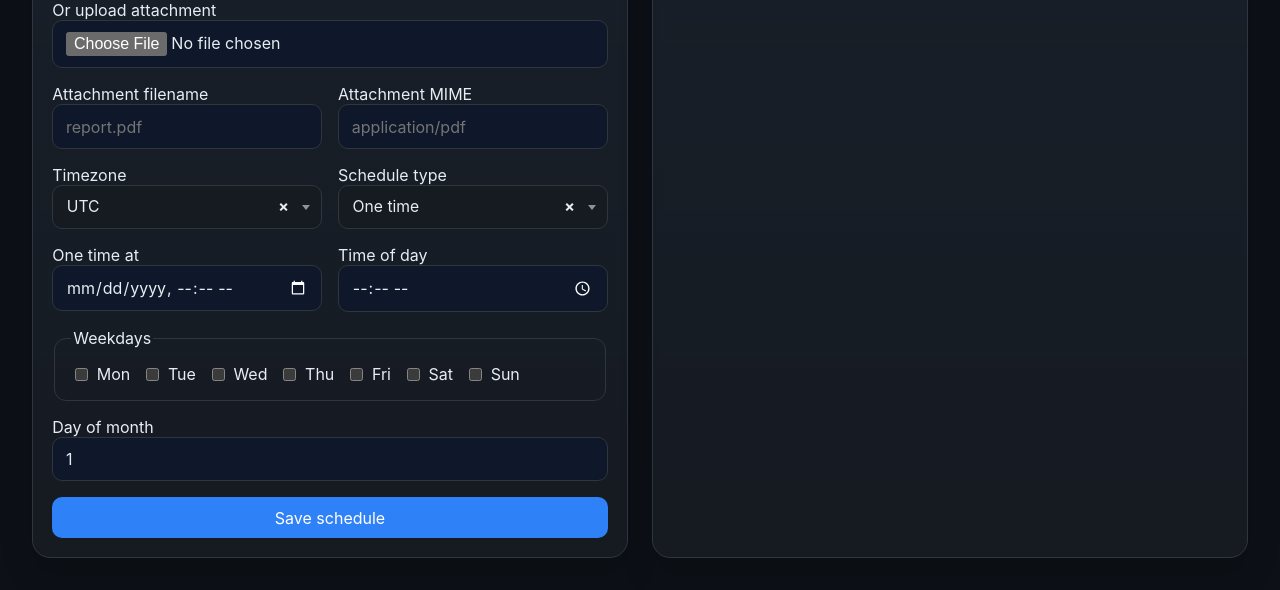
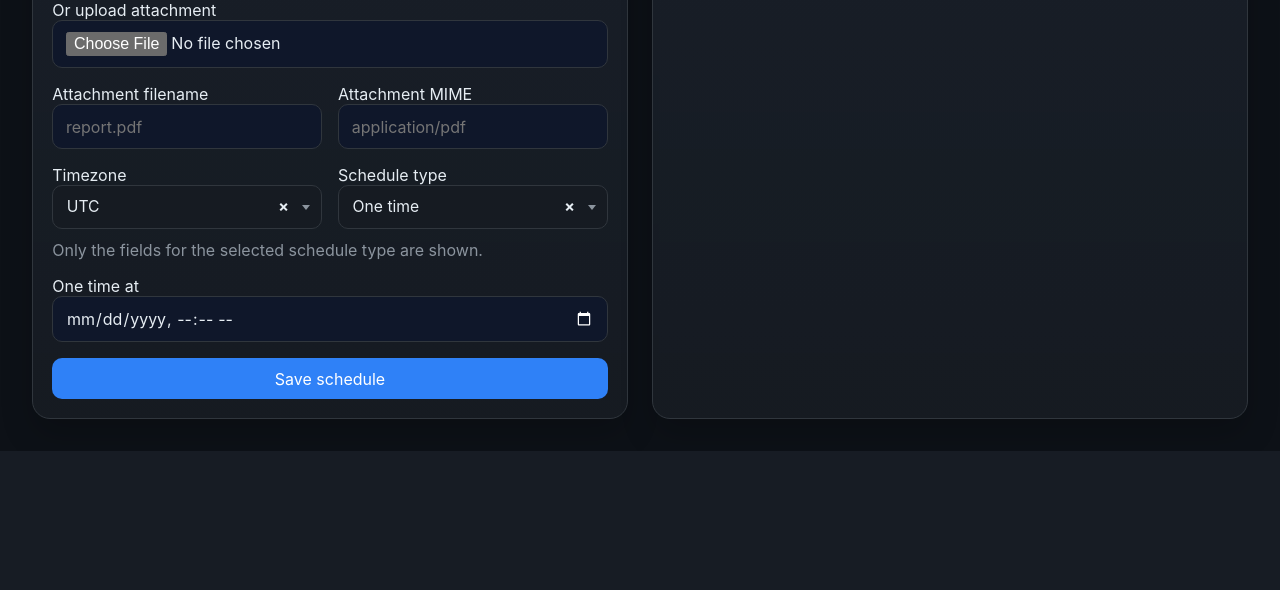
Before and after one commit to italovisconti/wa-scheduler, a FastAPI app: page /schedules in a window 1280 px wide. Shown: the part 841-1431 px from the top of the page. After the commit the page ends 1292 px from the top, so only its background shows below. Run offline with FastAPI, Linux system fonts and the light colour scheme; data that the repository does not hold is empty; some libraries are stand-ins or nearby versions.

Commit message:
better ux

```diff
--- a/wa_scheduler/static/app.js
+++ b/wa_scheduler/static/app.js
@@ -1,4 +1,38 @@
 (() => {
+  for (const form of document.querySelectorAll("form")) {
+    const typeSelect = form.querySelector("[data-schedule-type-select], select[name='schedule_type']");
+    const typeFields = Array.from(form.querySelectorAll("[data-schedule-type-field]"));
+
+    if (!typeSelect || typeFields.length === 0) {
+      continue;
+    }
+
+    const syncScheduleType = () => {
+      const activeType = typeSelect.value;
+
+      for (const field of typeFields) {
+        const allowedTypes = (field.dataset.types || "")
+          .split(",")
+          .map((type) => type.trim())
+          .filter(Boolean);
+        const isActive = allowedTypes.includes(activeType);
+
+        field.hidden = !isActive;
+        field.setAttribute("aria-hidden", String(!isActive));
+        if (field.tagName === "FIELDSET") {
+          field.disabled = !isActive;
+        }
+
+        for (const control of field.querySelectorAll("input, select, textarea, button")) {
+          control.disabled = !isActive;
+        }
+      }
+    };
+
+    typeSelect.addEventListener("change", syncScheduleType);
+    syncScheduleType();
+  }
+
   for (const root of document.querySelectorAll("[data-target-selector]")) {
     const filter = root.querySelector("[data-target-filter]");
     const select = root.querySelector("[data-target-select]");
--- a/wa_scheduler/static/styles.css
+++ b/wa_scheduler/static/styles.css
@@ -309,6 +309,19 @@ fieldset {
   resize: vertical;
 }
 
+.schedule-type-help {
+  margin: -0.3rem 0 0;
+}
+
+.schedule-type-field[hidden] {
+  display: none !important;
+}
+
+.schedule-type-group {
+  display: grid;
+  gap: 1rem;
+}
+
 .inline-grid {
   display: grid;
   grid-template-columns: repeat(auto-fit, minmax(200px, 1fr));
--- a/wa_scheduler/templates/schedules.html
+++ b/wa_scheduler/templates/schedules.html
@@ -58,7 +58,7 @@
         </label>
         <label>
           <span>Schedule type</span>
-          <select name="schedule_type">
+          <select name="schedule_type" data-schedule-type-select>
             <option value="one_time">One time</option>
             <option value="daily">Daily</option>
             <option value="weekly">Weekly</option>
@@ -67,34 +67,41 @@
         </label>
       </div>
 
-      <div class="inline-grid">
+      <p class="schedule-type-help muted">Only the fields for the selected schedule type are shown.</p>
+
+      <div class="schedule-type-field" data-schedule-type-field data-types="one_time">
         <label>
           <span>One time at</span>
-          <input type="datetime-local" name="one_time_at" />
-        </label>
-        <label>
-          <span>Time of day</span>
-          <input type="time" name="time_of_day" />
+          <input type="datetime-local" name="one_time_at" required />
         </label>
       </div>
 
-      <fieldset>
+      <div class="schedule-type-field" data-schedule-type-field data-types="daily,weekly,monthly" hidden>
+        <label>
+          <span>Time of day</span>
+          <input type="time" name="time_of_day" disabled />
+        </label>
+      </div>
+
+      <fieldset class="schedule-type-field" data-schedule-type-field data-types="weekly" hidden disabled>
         <legend>Weekdays</legend>
         <div class="checkbox-row">
-          <label><input type="checkbox" name="weekdays" value="0" /> Mon</label>
-          <label><input type="checkbox" name="weekdays" value="1" /> Tue</label>
-          <label><input type="checkbox" name="weekdays" value="2" /> Wed</label>
-          <label><input type="checkbox" name="weekdays" value="3" /> Thu</label>
-          <label><input type="checkbox" name="weekdays" value="4" /> Fri</label>
-          <label><input type="checkbox" name="weekdays" value="5" /> Sat</label>
-          <label><input type="checkbox" name="weekdays" value="6" /> Sun</label>
+          <label><input type="checkbox" name="weekdays" value="0" disabled /> Mon</label>
+          <label><input type="checkbox" name="weekdays" value="1" disabled /> Tue</label>
+          <label><input type="checkbox" name="weekdays" value="2" disabled /> Wed</label>
+          <label><input type="checkbox" name="weekdays" value="3" disabled /> Thu</label>
+          <label><input type="checkbox" name="weekdays" value="4" disabled /> Fri</label>
+          <label><input type="checkbox" name="weekdays" value="5" disabled /> Sat</label>
+          <label><input type="checkbox" name="weekdays" value="6" disabled /> Sun</label>
         </div>
       </fieldset>
 
+      <div class="schedule-type-field" data-schedule-type-field data-types="monthly" hidden>
         <label>
           <span>Day of month</span>
-        <input type="number" min="1" max="31" name="day_of_month" value="1" />
+          <input type="number" min="1" max="31" name="day_of_month" value="1" disabled />
         </label>
+      </div>
 
       <button type="submit">Save schedule</button>
     </form>
```
Also changed, not shown: wa_scheduler/templates/schedule_edit.html (+47 -42 lines). Lines whose indentation alone changed are shown as unchanged.
